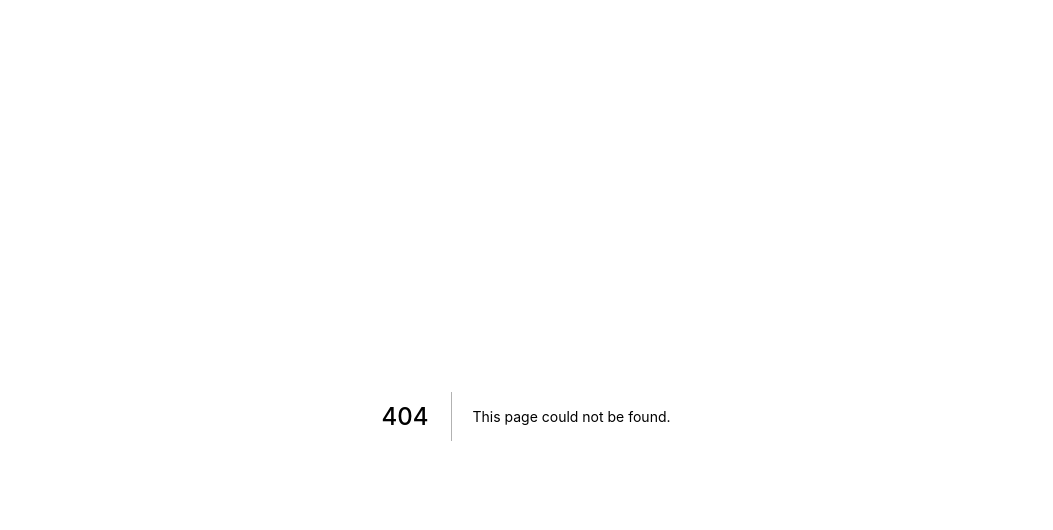
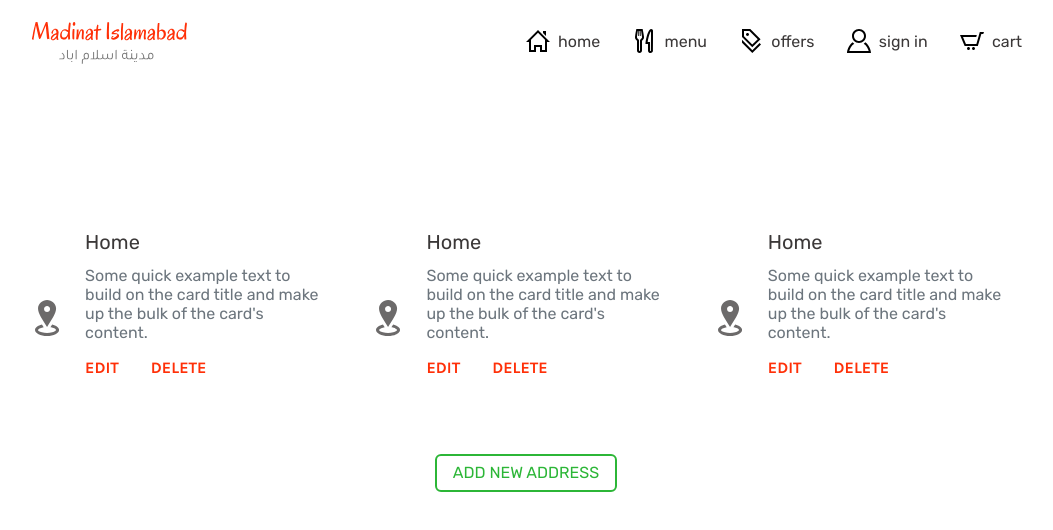
Before and after one commit to mohdsauood/madinat-islamabad, a Next.js app: page /user/manage-address in a window 1280 px wide. Before the commit this address had no page. Shown: the top 530 px of the page, without its empty margins (114-1167 px from the left). Built offline with nearby package versions, Linux system fonts and the light colour scheme.

Commit message:
init manage-address-page

```diff
--- /dev/null
+++ b/src/components/manage-address-page/address/Address.js
@@ -0,0 +1,34 @@
+import React from 'react';
+import Container from 'react-bootstrap/Container';
+import Button from 'react-bootstrap/Button';
+import Card from 'react-bootstrap/Card';
+import styles from './Address.module.css';
+export default function Address() {
+  return (
+    <Container className="d-flex mt-1">
+      <svg
+        className={styles.svg}
+        xmlns="http://www.w3.org/2000/svg"
+        width="100%"
+        height="100%"
+        viewBox="0 0 24 24">
+        <path d="M12 0c-3.148 0-6 2.553-6 5.702 0 3.148 2.602 6.907 6 12.298 3.398-5.391 6-9.15 6-12.298 0-3.149-2.851-5.702-6-5.702zm0 8c-1.105 0-2-.895-2-2s.895-2 2-2 2 .895 2 2-.895 2-2 2zm8 12c0 2.209-3.581 4-8 4s-8-1.791-8-4c0-1.602 1.888-2.98 4.608-3.619l1.154 1.824c-.401.068-.806.135-1.178.242-3.312.949-3.453 2.109-.021 3.102 2.088.603 4.777.605 6.874-.001 3.619-1.047 3.164-2.275-.268-3.167-.296-.077-.621-.118-.936-.171l1.156-1.828c2.723.638 4.611 2.016 4.611 3.618z" />
+      </svg>
+      <Card className="border-0 ">
+        <Card.Body className="pt-0">
+          <Card.Title className="xtBlack">Home</Card.Title>
+          <Card.Text className="mb-2 text-muted">
+            Some quick example text to build on the card title and make up the
+            bulk of the card's content.
+          </Card.Text>
+          <Card.Link as={Button} className={styles.btn}>
+            edit
+          </Card.Link>
+          <Card.Link as={Button} className={styles.btn}>
+            delete
+          </Card.Link>
+        </Card.Body>
+      </Card>
+    </Container>
+  );
+}
--- /dev/null
+++ b/src/components/manage-address-page/address/Address.module.css
@@ -0,0 +1,23 @@
+.btn {
+  background-color: transparent;
+  border: 0px;
+  font-weight: bold;
+  text-transform: uppercase;
+  font-family: karla;
+  color: var(--primary-100);
+  padding-left: 0px;
+}
+.btn:hover {
+  background-color: transparent;
+  color: #ac1d00;
+}
+.svg {
+  width: 4rem;
+  fill: var(--black-75);
+}
+
+@media screen and (min-width: 1200px) {
+  .svg {
+    width: 6rem;
+  }
+}
--- /dev/null
+++ b/src/components/manage-address-page/addresses/Addresses.js
@@ -0,0 +1,17 @@
+import React from 'react';
+import styles from './Addresses.module.css';
+import Address from '../address/Address';
+export default function Addresses() {
+  return (
+    <>
+      <div className={styles.div}>
+        <Address />
+        <Address />
+        <Address />
+      </div>
+      <button className={`${styles.btn} xbtn xbtnOutline`}>
+        Add New Address
+      </button>
+    </>
+  );
+}
--- /dev/null
+++ b/src/components/manage-address-page/addresses/Addresses.module.css
@@ -0,0 +1,20 @@
+.div {
+  margin-top: 1.5rem;
+}
+
+.btn {
+  text-transform: uppercase;
+  margin: 0 auto;
+  margin-top: 3rem;
+  margin-bottom: 3rem;
+  display: block;
+  border-color: var(--green-button);
+  color: var(--green-button);
+}
+
+@media screen and (min-width: 1200px) {
+  .div {
+    display: flex;
+    margin-top: 10rem;
+  }
+}
--- /dev/null
+++ b/src/pages/user/manage-address/index.js
@@ -0,0 +1,15 @@
+import React from 'react';
+import styles from './index.module.css';
+import Header from '../../../components/header/Header';
+import TitleHeader from '../../../components/title-header/TitleHeader';
+import Addresses from '../../../components/manage-address-page/addresses/Addresses';
+import NavbarDesktop from '../../../components/nav/navbar-desktop/NavbarDesktop';
+export default function index() {
+  return (
+    <>
+      <NavbarDesktop />
+      <TitleHeader title="manage address" />
+      <Addresses />
+    </>
+  );
+}
```
Also changed, not shown: src/pages/user/manage-address/index.module.css (added).
